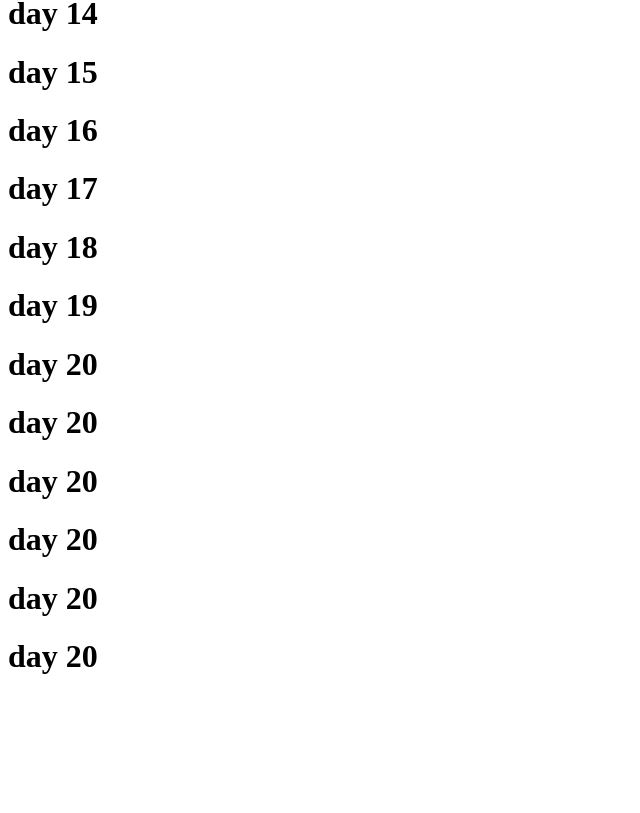
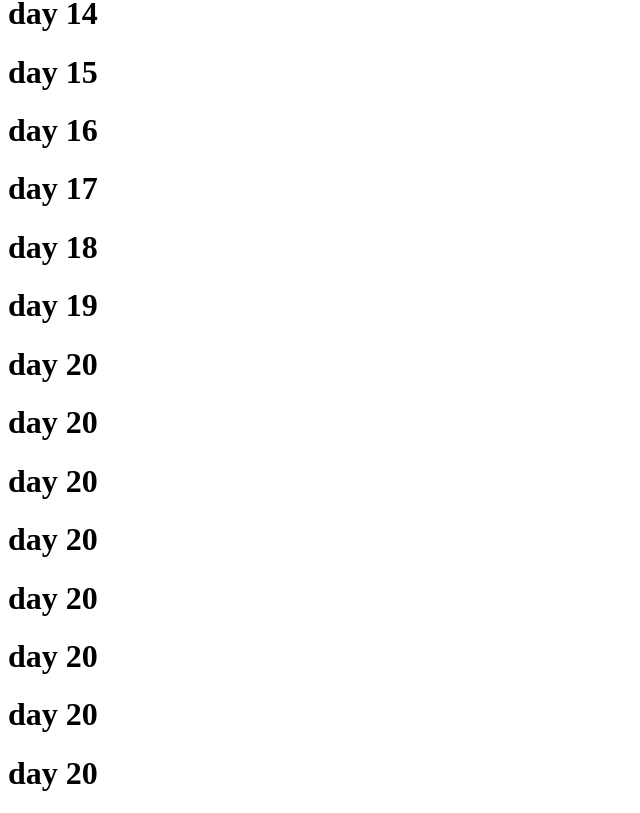
Before and after one commit to Abdurakhman00000/git-ex, a Next.js app: page /main/components/header/Header in a window 1280 px wide. Shown: the part 786-1599 px from the top of the page, without its empty margins (0-640 px from the left). Before the commit the page ends 1482 px from the top, so only its background shows below. Built offline with nearby package versions, Linux system fonts and the light colour scheme.

Commit message:
feat: add

```diff
--- a/src/pages/main/components/header/Header.tsx
+++ b/src/pages/main/components/header/Header.tsx
@@ -31,6 +31,8 @@ const Header = () => {
           <h1>day 20</h1>
           <h1>day 20</h1>
           <h1>day 20</h1>
+          <h1>day 20</h1>
+          <h1>day 20</h1>
         </div>
       </div>
     </header>
```
